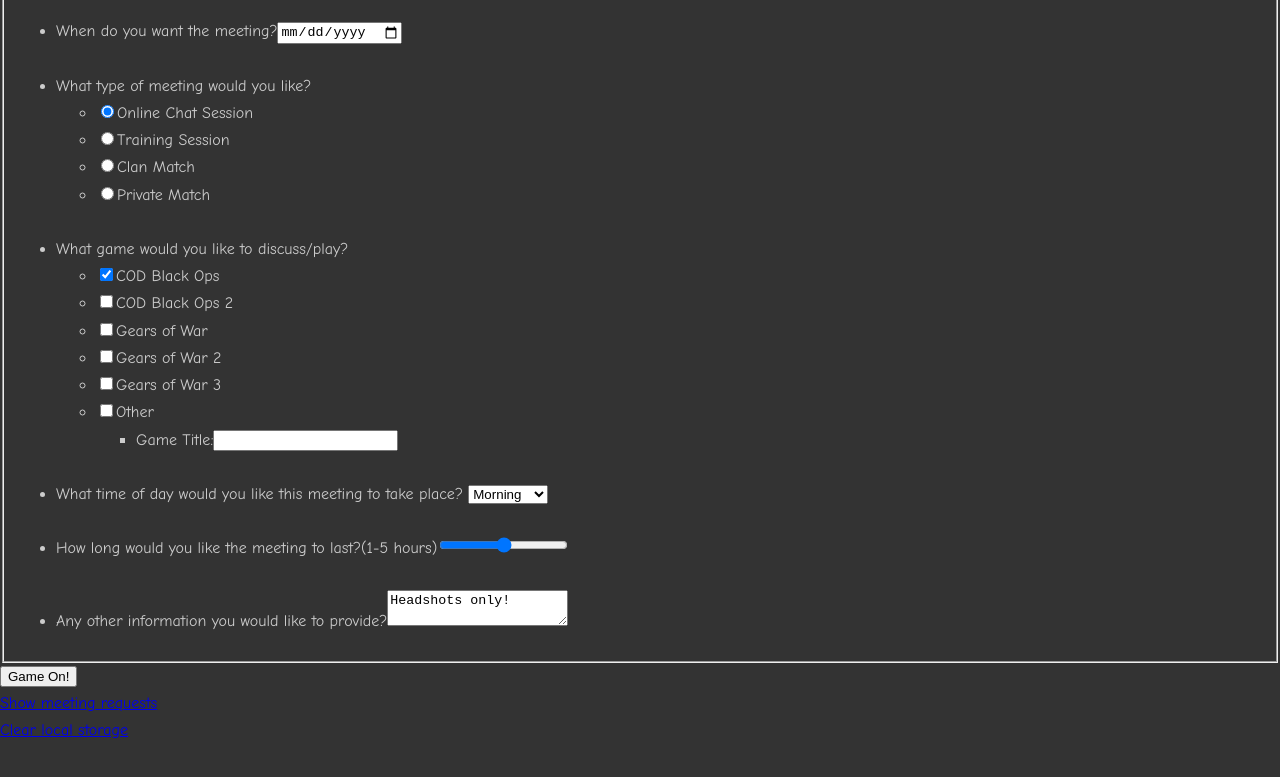
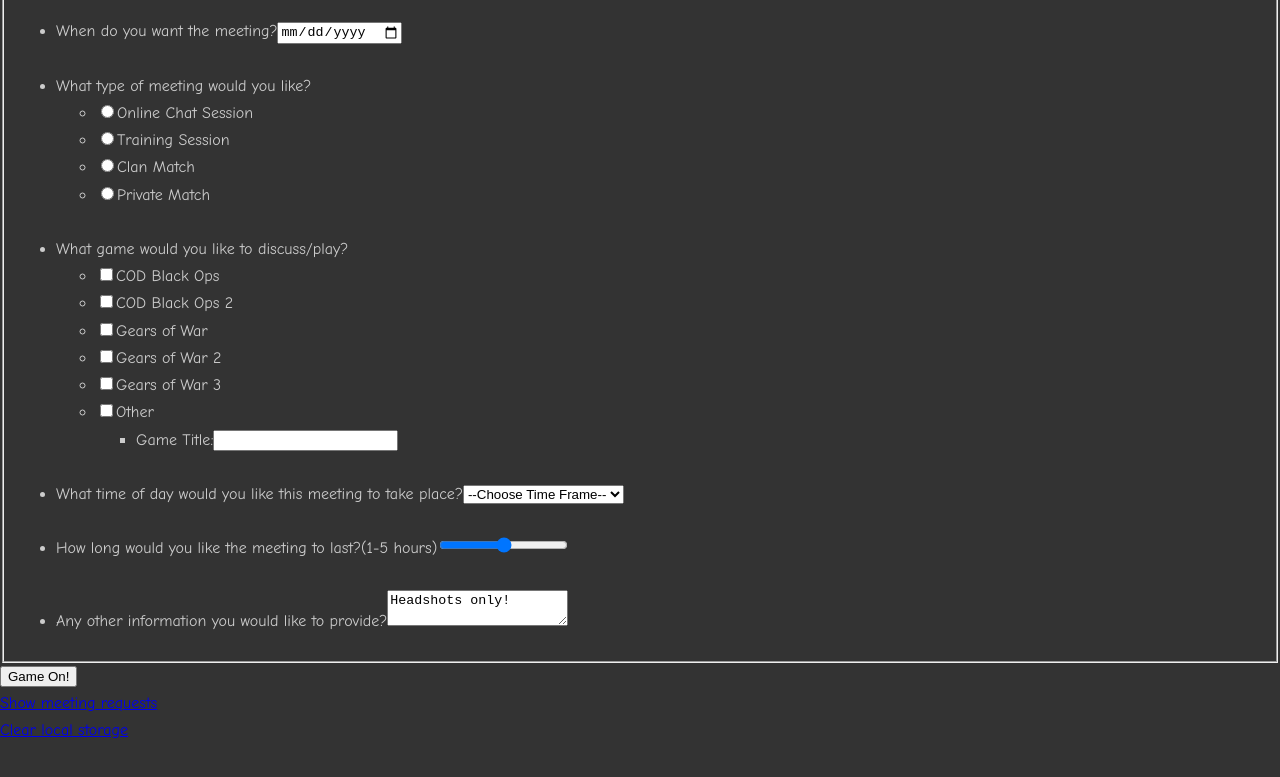
Before and after one commit to csivadon/VFW-Projects, a plain HTML site: page Sivadon_Connie_Project2/additem.html in a window 1280 px wide. Both pictures are taken after a click on the button "Game On!". Shown: the part 416-1193 px from the top of the page. Drawn offline with Linux system fonts and the light colour scheme.

Commit message:
created two functions in js file.

```diff
--- a/Sivadon_Connie_Project2/additem.html
+++ b/Sivadon_Connie_Project2/additem.html
@@ -43,19 +43,19 @@
 			<fieldset>
 				<legend>Meeting Request Information</legend>
 				<ul>
-					<li><label for="date">When do you want the meeting?</label><input type="date" /></li><br />
+					<li><label for="date">When do you want the meeting?</label><input type="date" id="date" /></li><br />
 						<!-- The date only looks the way I want it in Google Chrome. -->
 					<li>What type of meeting would you like?
-						<ul>
-							<li><input type="radio" checked value="chat" id="chat" name="meetingtype" /><label for="chat">Online Chat Session</label></li>
+						<ul id="meetingType" class="radio">
+							<li><input type="radio" value="chat" id="chat" name="meetingtype" /><label for="chat">Online Chat Session</label></li>
 							<li><input type="radio" value="training" id="training" name="meetingtype" /><label for="training">Training Session</label></li>
 							<li><input type="radio" value="cmatch" id="cmatch" name="meetingtype" /><label for="cmatch">Clan Match</label></li>
 							<li><input type="radio" value="pmatch" id="pmatch" name="meetingtype" /><label for="pmatch">Private Match</label></li>
 						</ul>
 					</li><br />
 					<li>What game would you like to discuss/play?
-						<ul>
-							<li><input type="checkbox" checked value="codbo1" id="codbo1" /><label for="codbo1">COD Black Ops</label></li>
+						<ul id="game" class="checkbox">
+							<li><input type="checkbox" value="codbo1" id="codbo1" /><label for="codbo1">COD Black Ops</label></li>
 							<li><input type="checkbox" value="codbo2" id="codbo2" /><label for="codbo2">COD Black Ops 2</label></li>
 							<li><input type="checkbox" value="gow1" id="gow1" /><label for="gow1">Gears of War</label></li>
 							<li><input type="checkbox" value="gow2" id="gow2" /><label for="gow2">Gears of War 2</label></li>
@@ -66,14 +66,13 @@
 								</ul>
 						</ul>
 					</li><br />
-					<li>
-						<label for="timeofday">What time of day would you like this meeting to take place?</label>
-						<select id="timeofday">
+					<li id="timeSelect"><label for="timeofday">What time of day would you like this meeting to take place?</label></li>
+						<!--<select id="timeofday">
 							<option value="morning">Morning</option>
 							<option value="afternoon">Afternoon</option>
 							<option value="evening">Evening</option>
-						</select>
-					</li><br />
+						</select>-->
+					<br />
 					<li><label for="howlong">How long would you like the meeting to last?(1-5 hours)</label><input id="howLong" type="range" min="1" max="5" step="1" /></li><br />
 					<li><label for="moreinfo">Any other information you would like to provide?</label><textarea id="moreInfo">Headshots only!</textarea></li>
 				</ul>
--- a/Sivadon_Connie_Project2/js/main.js
+++ b/Sivadon_Connie_Project2/js/main.js
@@ -16,16 +16,48 @@ window.addEventListener("DOMContentLoaded", function(){
 	return theElement;
 	}
 
+	//Select Field Elements
+	function createElements(){
+		var formTag = document.getElementsByTagName("form"),
+			selectList = $("timeSelect"),
+			makeSel = document.createElement("select");
+			makeSel.setAttribute("id", "time");
+		for(var i=0, j=timeOfDay.length; i<j; i++){
+			var makeOpt = document.createElement("option");
+			var optionTxt = timeOfDay[i];
+			makeOpt.setAttribute("value", optionTxt);
+			makeOpt.innerHTML = optionTxt;
+			makeSel.appendChild(makeOpt);
+		}
+		selectList.appendChild(makeSel);
+	}
 
-
-
+	function storeData(){
+		var id			= Math.floor(Math.random()*100000001);
+		var item		= {};
+		    item.gTag		= ["Gamer Tag:", $("gTag").value];
+		    item.email		= ["Email:", $("email").value];
+		    item.url		= ["Url:", $("url").value];
+		    item.date		= ["Date:", $("date").value];
+		    // item.meetingType	= ["Meeting Type:", meetingType.value];
+		    // item.game		= ["Game:", gameValue];
+		    item.time		= ["Time of Day:", $("time").value];
+		    item.howLong	= ["For How Long:", $("howLong").value];
+		    item.moreInfo	= ["More Info:", $("moreInfo").value];
+		localStorage.setItem(id, JSON.stringify(item));
+		alert("Meeting Requested!");
+	}
 	//Variable default
-	var time = ["--What time of day would you like this meeting to take place?--", "morning", "afternoon", "evening"];
+	var timeOfDay = ["--Choose Time Frame--", "morning", "afternoon", "evening"];
 
 	//Set Link & Submit Click Events
-	var displayData = $("Show meeting requests");
+	/*var displayData = $("Show meeting requests");
 	displayData.addEventListener("click", getData);
 	var clearData = $("clear");
-	clearData.addEventListener("click", clearData);
+	clearData.addEventListener("click", clearData);*/
 	var request = $("button");
+	request.addEventListener("click", storeData);
+
+	//Function Calls
+	createElements();
 });
```
Also changed, not shown: Sivadon_Connie_Project2/index.html (+2 -4 lines).
